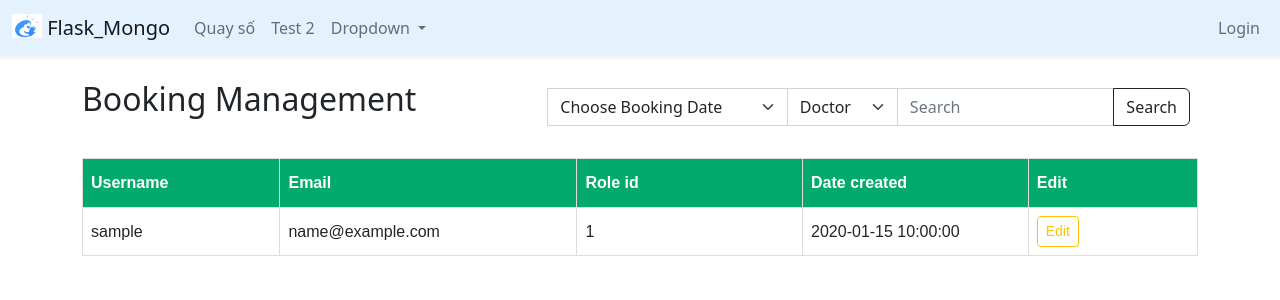
After one commit to Jdsatashi/FL-DX-QuaySo, a Flask app: page /admin/accounts/ in a window 1280 px wide. The commit adds this page. Shown: the top 300 px of the page. Run offline with Flask 3, Linux system fonts and the light colour scheme; a database or web service that is not in the repository returns one stand-in record (values such as "Sample title"); some libraries are stand-ins or nearby versions.

Commit message:
Update code, updating administrator function

```diff
--- a/src/__init__.py
+++ b/src/__init__.py
@@ -17,11 +17,13 @@ app.config.from_mapping(
 #
 bcrypt = Bcrypt(app)
 
-from .requests.role import add_default_role
+from .requests.role import add_default_role, create_admin_account
 
 add_default_role()
+create_admin_account()
 # Add all routes
 from . import routes
 
 # Register prefix
 app.register_blueprint(routes.auth_route.auth, url_prefix='/auth')
+app.register_blueprint(routes.admin_route.admin, url_prefix='/admin')
--- /dev/null
+++ b/src/requests/administrator.py
@@ -0,0 +1,83 @@
+from _datetime import datetime
+from bson import ObjectId
+from flask import render_template, redirect, request, flash, url_for, Blueprint, session
+import validators
+from .authenticate import admin_authorize
+from ..forms import CreateAccountForm
+from ..mongodb import ACCOUNT_TABLE
+from ..utils.utilities import role_auth_id, role_admin_id
+
+import validators
+import bcrypt
+
+
+admin = Blueprint('admin', __name__)
+
+
+@admin.route('/accounts/')
+def account_manager():
+    adm = admin_authorize
+    if not adm:
+        flash("You're not allow to access this page.", 'danger')
+        return redirect(url_for('home'))
+    account_data = ACCOUNT_TABLE.find()
+    try:
+        data_list = list(account_data)
+        for data in data_list:
+            data.pop('password')
+            data['_id'] = str(data['_id'])
+            data['role_id'] = str(data['role_id'])
+        # data.append()
+        print(data_list)
+        return render_template('admin/account/index.html', accounts=data_list)
+    except Exception as e:
+        print(f"Error.\n{e}")
+        flash('Server gặp sự cố, vui lòng thử lại sau.', 'warning')
+        return redirect(url_for('home'))
+
+
+@admin.route('/accounts/create', methods=['GET', 'POST'])
+def account_create():
+    form = CreateAccountForm()
+    if request.method == 'POST':
+        username = form.username.data
+        emails = form.email.data
+        password = form.password.data.encode("utf-8")
+        hashed_password = bcrypt.hashpw(password, bcrypt.gensalt())
+        turn_roll = form.turn_roll.data
+        is_active = True
+
+        if not validators.email(emails):
+            flash(f"Email was not valid.", "warning")
+            return redirect(url_for('admin.account_create'))
+        if ACCOUNT_TABLE.find_one(username):
+            flash(f"Username of Email.", "warning")
+            return redirect(url_for('admin.account_create'))
+        if ACCOUNT_TABLE.find_one(emails):
+            flash(f"Email {emails} was used.", "warning")
+            return redirect(url_for('admin.account_create'))
+        if isinstance(turn_roll, int):
+            flash(f"Lượt quay phải là số.", "warning")
+            return redirect(url_for('admin.account_create'))
+
+        if form.validate_on_submit():
+            try:
+                ACCOUNT_TABLE.insert_one({
+                    "username": username,
+                    "email": emails,
+                    "password": hashed_password,
+                    "turn_roll": turn_roll,
+                    "role_id": role_auth_id,
+                    "is_active": is_active,
+                    "date_created": datetime.utcnow()
+                })
+                # session auto login after register
+                # session["username"] = username
+                flash(f"Account '{username}' creating successful.", "success")
+                return redirect(url_for('home'))
+            except Exception as e:
+                print(f"Error.\n{e}")
+                flash('Server gặp sự cố, vui lòng thử lại sau.', 'warning')
+                return redirect(url_for('home'))
+    else:
+        return render_template('auth/register.html', title='Register', form=form)
--- a/src/requests/role.py
+++ b/src/requests/role.py
@@ -16,7 +16,7 @@ def add_default_role():
 
 
 def create_admin_account():
-    if not ACCOUNT_TABLE.find_one('admin'):
+    if not ACCOUNT_TABLE.find_one({'username': 'admin'}):
         password = 'dxAdministrator'.encode("utf-8")
         hashed_password = bcrypt.hashpw(password, bcrypt.gensalt())
         ACCOUNT_TABLE.insert_one({
--- a/src/routes.py
+++ b/src/routes.py
@@ -8,6 +8,7 @@ def home():
     return render_template('home.html', title='Home page')
 
 
-from .requests import authenticate, roll_number
+from .requests import authenticate, roll_number, administrator
 auth_route = authenticate
-roll_number = roll_number
+roll_number_route = roll_number
+admin_route = administrator
--- a/src/static/styles/style.css
+++ b/src/static/styles/style.css
@@ -48,3 +48,47 @@
         height: 100%;
     }
 }
+
+.table-design {
+    font-family: Arial, Helvetica, sans-serif;
+    border-collapse: collapse;
+    width: 100%;
+}
+
+.table-design td,
+.table-design th {
+    border: 1px solid #ddd;
+    padding: 8px;
+}
+
+.table-design tr:hover {
+    background-color: #dad9d3;
+}
+
+.table-design th {
+    padding-top: 12px;
+    padding-bottom: 12px;
+    text-align: left;
+    background-color: #04AA6D;
+    color: white;
+}
+.custom-tr {
+    transition: background-color 0.3s ease;
+}
+
+.custom-tr:nth-child(even) {
+    background-color: #fffdf8;
+}
+
+.custom-tr:nth-child(odd) {
+    background-color: #eaf8fd;
+}
+
+.custom-tr:hover {
+    background-color: #d8f5ff;
+}
+
+.custom-tr td {
+    border: 1px solid #dfffec;
+    padding: 8px;
+}
--- /dev/null
+++ b/src/templates/admin/account/index.html
@@ -0,0 +1,68 @@
+{% extends 'layouts/layout.html' %}
+{% block header %}
+    <link rel="stylesheet" href="{{ url_for('static', filename='styles/style.css') }}">
+{% endblock header %}
+{% block content %}
+<div class="container">
+        <div class="col-12">
+            <div class="row mt-4">
+                <div class="d-flex">
+                    <div class="">
+                        <h2>Booking Management</h2>
+                    </div>
+                    <div class="ms-auto p-2">
+                        <form onsubmit="" action="" method="GET">
+                            <div class="input-group mb-3">
+                                <label for="datebook"></label>
+                                <select id="datebook" name="datebook" class="form-select">
+                                    <option value="" selected>Choose Booking Date</option>
+                                </select>
+                                <label for="type_search"></label>
+                                <select style="max-width: 7rem" id="type_search" name="type_search" class="form-select">
+                                    <option value="doctor">Doctor</option>
+                                    <option value="user_booking">User</option>
+                                    <option value="note">Notes</option>
+                                </select>
+                                <label for="query_search"></label>
+                                <input type="text" id="query_search"
+                                       name="query_search" placeholder="Search"
+                                       class="form-control">
+                                <button type="submit" class="btn btn-outline-dark">Search</button>
+                            </div>
+                        </form>
+                    </div>
+                </div>
+            </div>
+            <div class="row d-flex mb-2">
+
+            </div>
+            <table class="table-design mb-2">
+                <thead>
+                <tr>
+                    <th style="width: 7em; max-width: 9em;">Username</th>
+                    <th style="width: 8em; max-width: 10em;">Email</th>
+                    <th style="width: 8em; max-width: 10em;">Role id</th>
+                    <th style="width: 8em; max-width: 10em;">Date created</th>
+                    <th style="width: 4em; min-width: 6em;">Edit</th>
+                </tr>
+                </thead>
+                <tbody>
+                {% for acc in accounts %}
+                    <tr>
+                        <td>{{ acc.username }}</td>
+                        <td>{{ acc.email }}</td>
+                        <td>{{ acc.role_id }}</td>
+                        <td>{{ acc.date_created }}</td>
+                        <td>
+                            <button class="btn btn-outline-warning btn-sm" type="button" data-bs-toggle="modal"
+                                    data-bs-target="#edit-{{ acc._id }}">
+                                Edit
+                            </button>
+                        </td>
+                    </tr>
+                {% endfor %}
+                </tbody>
+            </table>
+        </div>
+    </div>
+{% endblock %}
--- a/src/templates/layouts/navbar.html
+++ b/src/templates/layouts/navbar.html
@@ -14,7 +14,7 @@
             <!-- Left Side Of Navbar -->
             <ul class="navbar-nav me-auto">
                 <li class="nav-item"><a class="nav-link" href="{{ url_for('roll_number') }}">Quay số</a></li>
-                <li class="nav-item"><a class="nav-link" href="#">Test 2</a></li>
+                <li class="nav-item"><a class="nav-link" href="{{ url_for('admin.account_manager') }}">Test 2</a></li>
                 <li class="nav-item dropdown">
                     <a class="nav-link dropdown-toggle" href="#" role="button" data-bs-toggle="dropdown"
                        aria-expanded="false">
@@ -50,7 +50,6 @@
             {% else %}
                 <ul class="navbar-nav ms-auto">
                     <li class="nav-item"><a class="nav-link" href="{{ url_for('auth.login') }}">Login</a></li>
-                    <li class="nav-item"><a class="nav-link" href="{{ url_for('auth.register') }}">Register</a></li>
                 </ul>
             {% endif %}
         </div>
--- a/src/templates/roll_number.html
+++ b/src/templates/roll_number.html
@@ -1,6 +1,6 @@
 {% extends 'layouts/layout.html' %}
 {% block header %}
-    <link rel="stylesheet" href="../static/styles/style.css">
+    <link rel="stylesheet" href="{{ url_for('static', filename='styles/style.css') }}">
 {% endblock header %}
 
 {% block content %}
```
Also changed, not shown: src/forms.py (+10 -9 lines), src/requests/authenticate.py (+2 -55 lines), src/templates/auth/register.html (+15 -1 lines).
